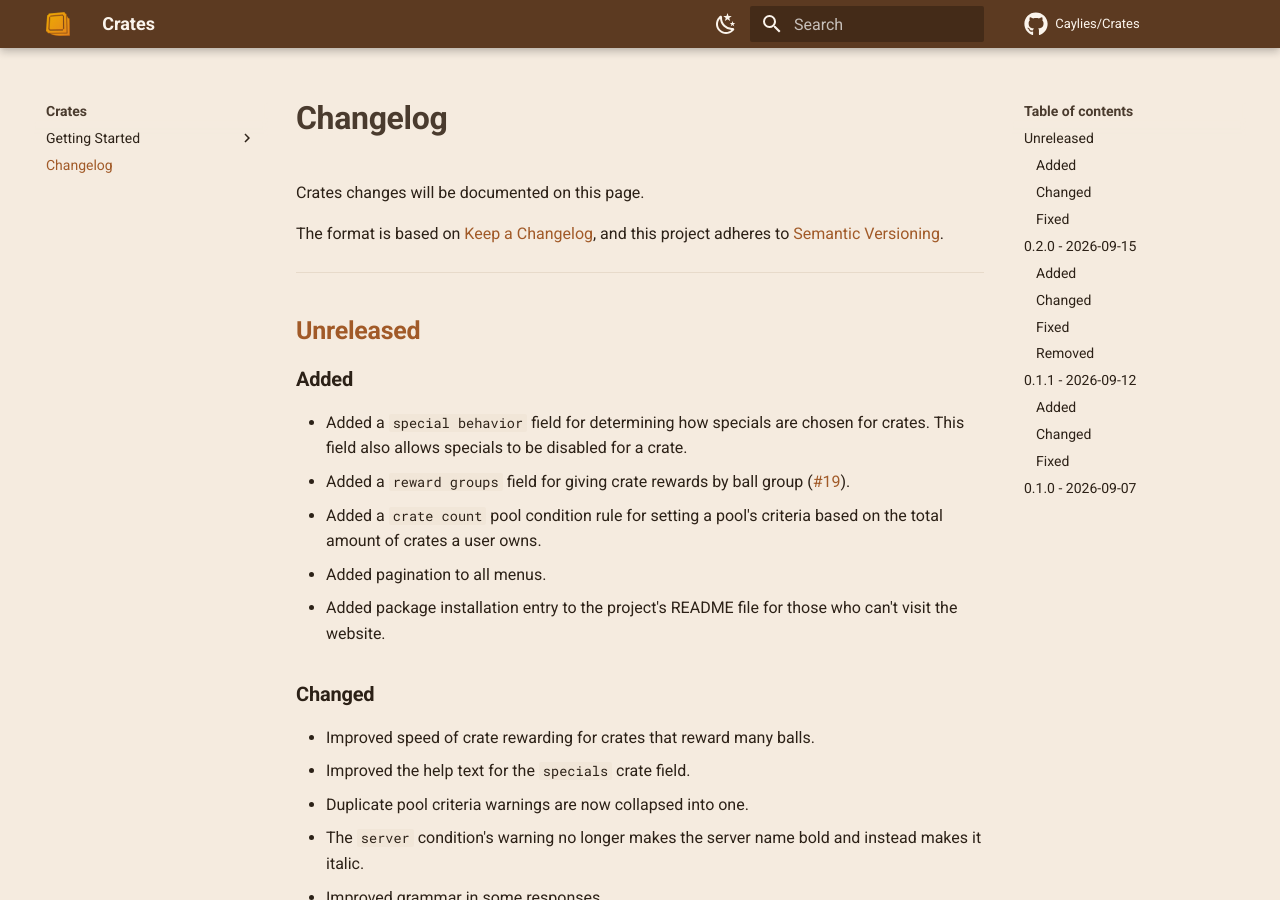
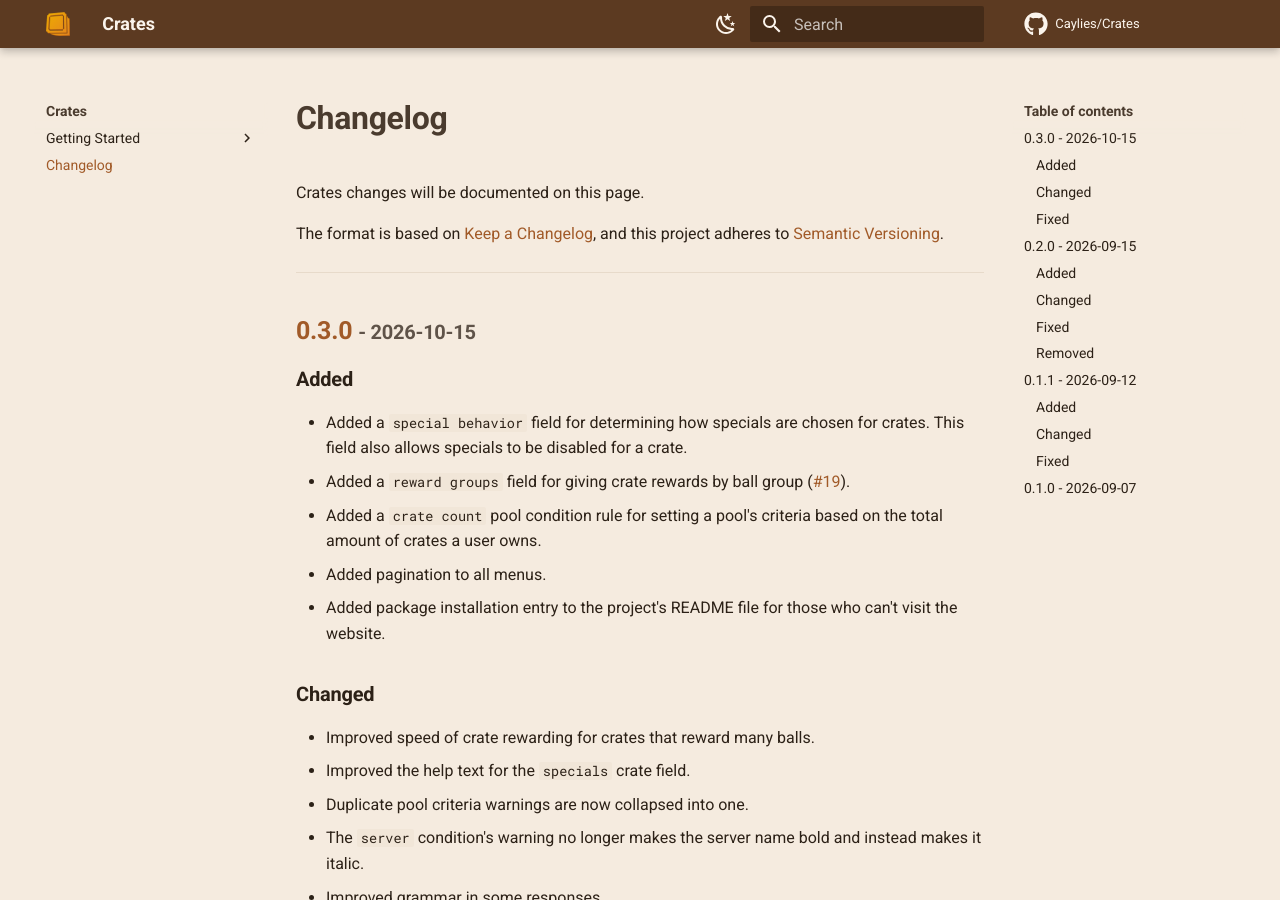
Before and after one commit to Caylies/Crates, an MkDocs documentation site: the page built from docs/changelog.md, in a window 1280 px wide and 900 px high. Built offline with MkDocs 1.6.1 and Material for MkDocs 9.7.7, drawn with Linux system fonts in a browser that asks for light colours; comment, search, counter and statistics services are not loaded.

Commit message:
Finalize 0.3.0

```diff
--- a/docs/changelog.md
+++ b/docs/changelog.md
@@ -6,7 +6,7 @@
 
 ---
 
-## [Unreleased]
+## [0.3.0] <small>- 2026-10-15</small>
 
 ### Added
 
@@ -94,7 +94,8 @@
 - Initial Crates release.
 
 
-[Unreleased]: https://github.com/Caylies/Crates/compare/0.2.0...HEAD
+[Unreleased]: https://github.com/Caylies/Crates/compare/0.3.0...HEAD
+[0.3.0]: https://github.com/Caylies/Crates/compare/0.2.0...0.3.0
 [0.2.0]: https://github.com/Caylies/Crates/compare/0.1.1...0.2.0
 [0.1.1]: https://github.com/Caylies/Crates/compare/0.1.0...0.1.1
 [0.1.0]: https://github.com/Caylies/Crates/releases/tag/0.1.0
--- a/docs/overrides/home.html
+++ b/docs/overrides/home.html
@@ -36,7 +36,7 @@
         </button>
       </div>
       <pre class="mdx-install__code"><code id="mdx-install-snippet"><span class="mdx-hl-special">[[ballsdex.packages]]</span>
-<span class="mdx-hl-name">location</span> = <span class="mdx-hl-string">"git+https://github.com/Caylies/Crates.git@0.2.0"</span>
+<span class="mdx-hl-name">location</span> = <span class="mdx-hl-string">"git+https://github.com/Caylies/Crates.git@0.3.0"</span>
 <span class="mdx-hl-name">path</span> = <span class="mdx-hl-string">"crates"</span>
 <span class="mdx-hl-name">enabled</span> = <span class="mdx-hl-constant">true</span></code></pre>
     </div>
--- a/pyproject.toml
+++ b/pyproject.toml
@@ -1,7 +1,7 @@
 [project]
 name = "crates"
 keywords = ["packs", "fun", "configurable"]
-version = "0.2.0"
+version = "0.3.0"
 description = "A Ballsdex package for crates, also referred to as packs."
 license = "MIT"
 license-files = ["LICENSE"]
@@ -18,7 +18,7 @@
 [dependency-groups]
 dev = [
     "bd-stubs[all]",
-    "ruff>=0.17.0",
+    "ruff>=0.17.1",
 ]
 
 docs = [
```
Also changed, not shown: README.md (+1 -1 lines), 1 other file.
